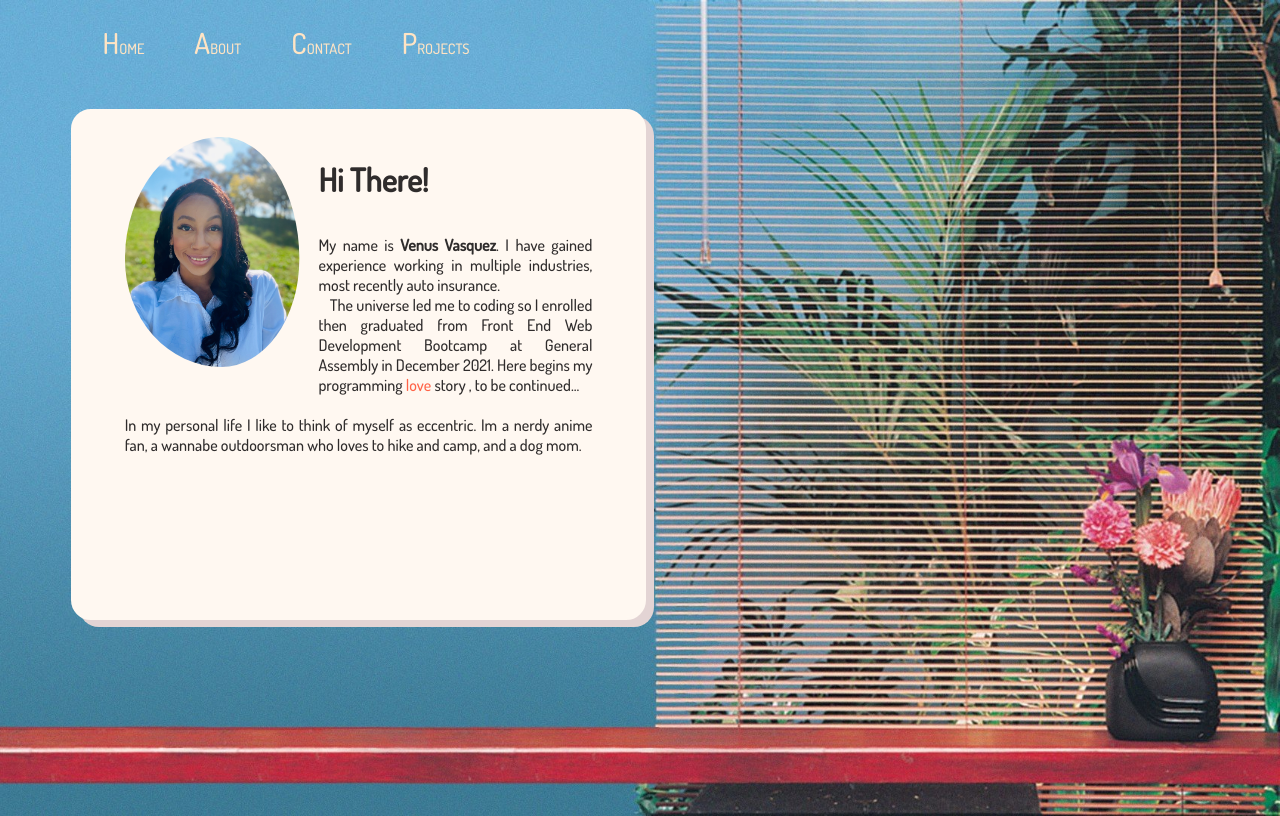
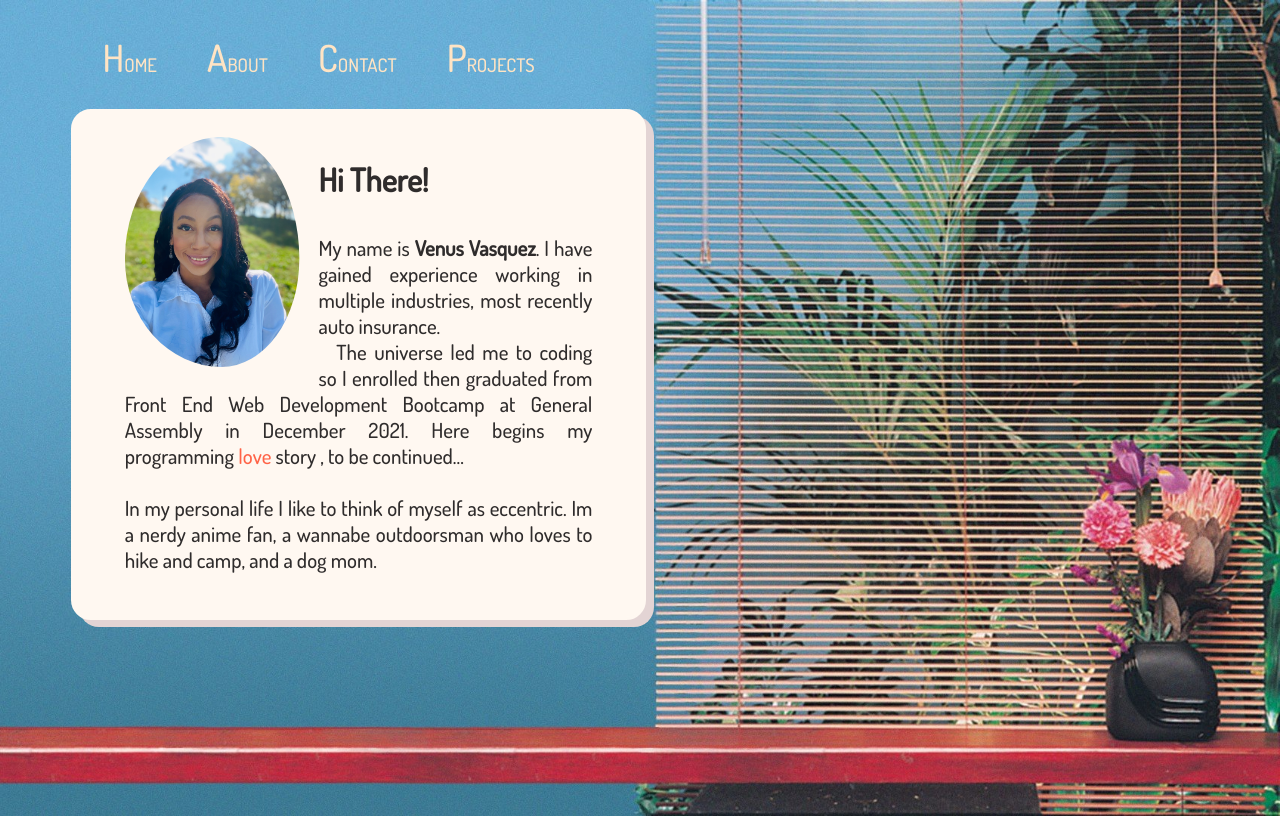
Before and after one commit to 10venus10/portfolio, a plain HTML site: page about.html in a window 1280 px wide. Drawn offline with Linux system fonts and the light colour scheme.

Commit message:
fixed margin errors

```diff
--- a/css/about.css
+++ b/css/about.css
@@ -65,7 +65,7 @@ h1{
 }
 p{
     color: #2F2C2C;
-    font-size: 1em;
+    font-size: 130%;
     text-align: justify;
     padding-top: 3%;
 
--- a/css/style.css
+++ b/css/style.css
@@ -72,7 +72,7 @@ h1{
     gap: 30px;
     position: absolute;
     top: 57%;
-    left: 20%;
+    left: 22%;
     font-size: 1.5em;
     text-decoration: none;
     color: bisque;
```
